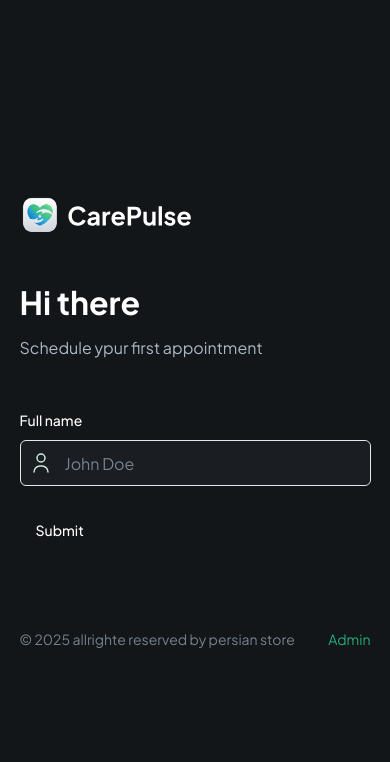
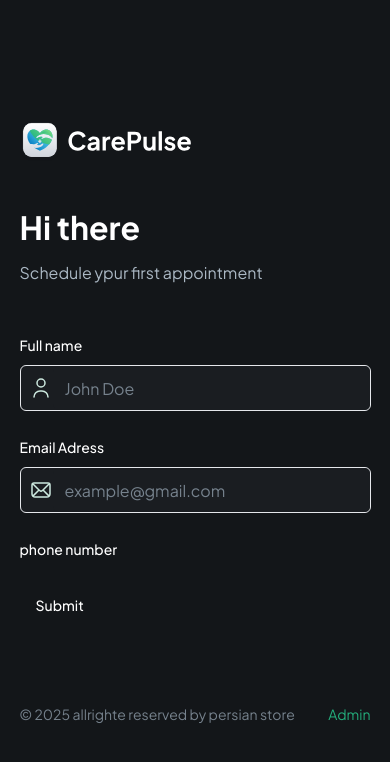
Before and after one commit to danial137/HEALTH-APP, a Next.js app: page / in a window 390 px wide. Shown: the top 762 px of the page. Built offline with nearby package versions, Linux system fonts and the light colour scheme.

Commit message:
feat: add email and phone number fields to PatientForm

```diff
--- a/components/form/PatientForm.tsx
+++ b/components/form/PatientForm.tsx
@@ -44,6 +44,7 @@ const PatientForm = () => {
           <h1 className="header">Hi there </h1>
           <p className="text-dark-700">Schedule ypur first appointment</p>
         </section>
+
         <CustomFormField
         fieldType ={FormFieldType.INPUT}
           control={form.control}
@@ -53,6 +54,23 @@ const PatientForm = () => {
           iconSrc="/assets/icons/user.svg"
           iconAlt="user"
         />
+        <CustomFormField
+          fieldType={FormFieldType.INPUT}
+          control={form.control}
+          name="email"
+          label="Email Adress"
+          placeholder="example@gmail.com"
+          iconSrc="/assets/icons/email.svg"
+          iconAlt="email"
+        />
+        <CustomFormField
+          fieldType={FormFieldType.PHONE_INPUT}
+          control={form.control}
+          name="phone"
+          label="phone number"
+          placeholder="(555) 123-4567"
+
+        />
         <Button type="submit">Submit</Button>
       </form>
     </Form>
```
